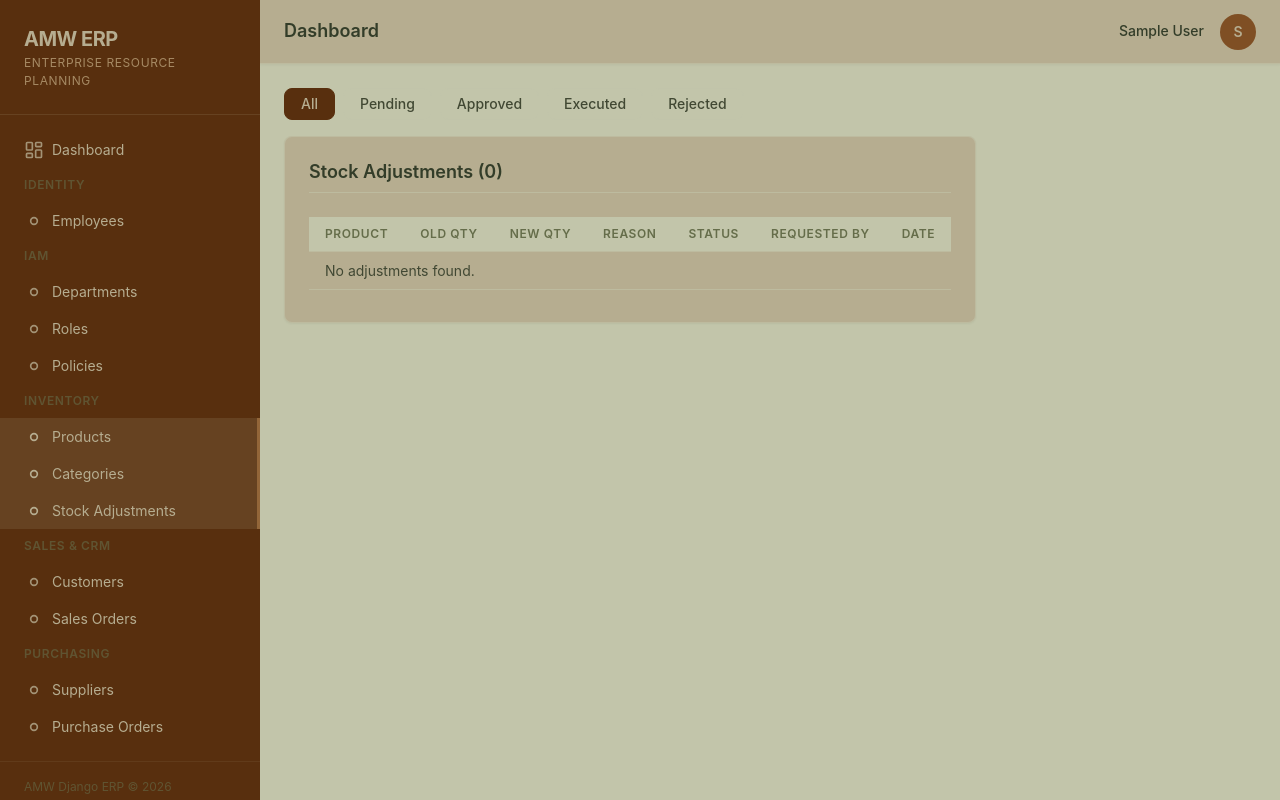
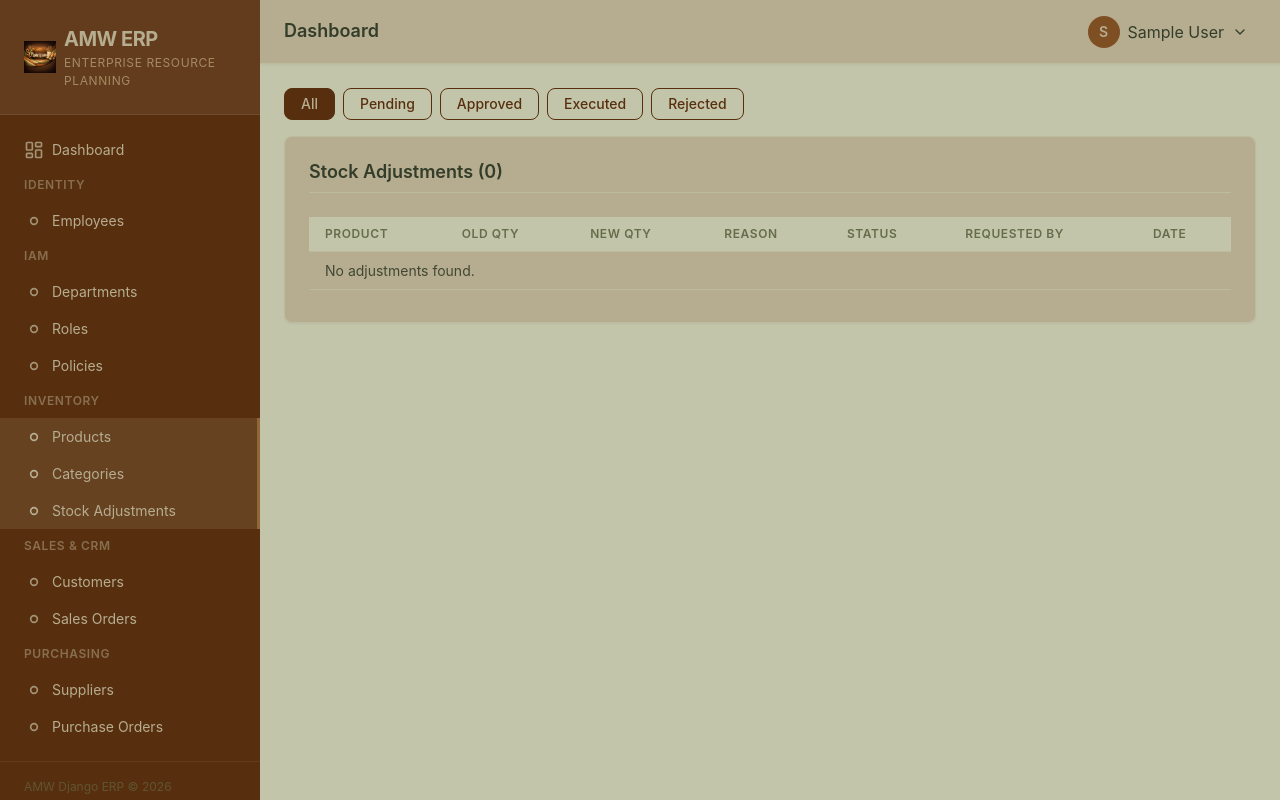
Before and after one commit to AhmadMWaddah/AMW_Django_ERP, a Django app: page /inventory/adjustments/ in a window 1280 px wide. Run offline with Django 4.2, Linux system fonts and the light colour scheme; the visitor is signed in with stand-in values (Sample User, id 1); data comes from the database, SQL or seed files in the repository; data that the repository does not hold is empty; some libraries are stand-ins or nearby versions.

Commit message:
[phase-7] Feature: Topbar dropdown, sidebar logo, icons, and button hover colors
Added profile dropdown menu in topbar with user info, dashboard link, and logout. Sidebar logo now links to dashboard and shows favicon image. Sidebar section titles now use light color for visibility on dark sidebar. Fixed sidebar icons by overriding base.css display:block on SVGs. Swapped button hover colors - primary goes to accent on hover, outlined goes to primary bg on hover. Added close-on-outside-click for dropdown.

```diff
--- a/static/styles/_layout.css
+++ b/static/styles/_layout.css
@@ -15,6 +15,7 @@
 .app-shell {
     display: flex;
     min-height: 100vh;
+    width: 100%;
     background-color: var(--color-surface-muted);
 }
 
@@ -68,6 +69,19 @@
     gap: var(--space-sm);
     padding: var(--space-lg);
     border-bottom: 1px solid rgba(182, 173, 144, 0.15);
+    text-decoration: none;
+    color: inherit;
+    transition: background-color var(--transition-fast);
+}
+
+.sidebar__brand:hover {
+    background-color: rgba(182, 173, 144, 0.1);
+}
+
+.sidebar__brand-logo-img {
+    width: 32px;
+    height: 32px;
+    flex-shrink: 0;
 }
 
 .sidebar__brand-logo {
@@ -95,8 +109,8 @@
     font-weight: var(--font-weight-semibold);
     text-transform: uppercase;
     letter-spacing: var(--letter-spacing-wide);
-    color: var(--color-text-muted);
-    opacity: 0.6;
+    color: var(--color-surface-base);
+    opacity: 0.5;
 }
 
 .sidebar__link {
@@ -108,7 +122,7 @@
     font-size: var(--font-size-sm);
     font-weight: var(--font-weight-normal);
     transition: background-color var(--transition-fast),
-                color var(--transition-fast);
+        color var(--transition-fast);
 }
 
 .sidebar__link:hover {
@@ -134,6 +148,12 @@
 
 .sidebar__link--active .sidebar__link-icon {
     opacity: 1;
+}
+
+/* Fix SVG icons in sidebar - override base.css display: block */
+.sidebar__link-icon svg {
+    display: inline-block;
+    vertical-align: middle;
 }
 
 .sidebar__link-text {
@@ -191,9 +211,38 @@
     gap: var(--space-md);
 }
 
+/* Profile Dropdown */
+.topbar__profile-dropdown {
+    position: relative;
+}
+
+.topbar__profile-btn {
+    display: flex;
+    align-items: center;
+    gap: var(--space-sm);
+    padding: var(--space-xs) var(--space-sm);
+    background: none;
+    border: none;
+    cursor: pointer;
+    color: var(--color-text-primary);
+    border-radius: var(--radius-md);
+    transition: background-color var(--transition-fast);
+}
+
+.topbar__profile-btn:hover {
+    background-color: var(--color-surface-muted);
+}
+
+.topbar__dropdown-icon {
+    width: 16px;
+    height: 16px;
+    transition: transform var(--transition-fast);
+    flex-shrink: 0;
+}
+
 .topbar__avatar {
-    width: 36px;
-    height: 36px;
+    width: 32px;
+    height: 32px;
     border-radius: var(--radius-full);
     background-color: var(--color-brand-primary-light);
     color: var(--color-surface-base);
@@ -202,24 +251,76 @@
     justify-content: center;
     font-size: var(--font-size-sm);
     font-weight: var(--font-weight-semibold);
+    flex-shrink: 0;
 }
 
-.topbar__user-info {
-    display: flex;
-    flex-direction: column;
-    align-items: flex-end;
+.topbar__dropdown {
+    position: absolute;
+    top: calc(100% + var(--space-xs));
+    right: 0;
+    min-width: 220px;
+    background-color: var(--color-surface-base);
+    border: var(--border-width) solid var(--border-color);
+    border-radius: var(--radius-md);
+    box-shadow: var(--shadow-lg);
+    display: none;
+    z-index: 50;
 }
 
-.topbar__user-name {
-    font-size: var(--font-size-sm);
-    font-weight: var(--font-weight-medium);
-    color: var(--color-text-primary);
-    line-height: 1.2;
+.topbar__dropdown--open {
+    display: block;
 }
 
-.topbar__user-role {
+.topbar__dropdown-header {
+    padding: var(--space-sm) var(--space-md);
+}
+
+.topbar__dropdown-name {
+    font-size: var(--font-size-sm);
+    font-weight: var(--font-weight-semibold);
+    color: var(--color-text-primary);
+    margin: 0;
+}
+
+.topbar__dropdown-role {
     font-size: var(--font-size-xs);
     color: var(--color-text-muted);
+    margin: 0;
+}
+
+.topbar__dropdown-divider {
+    height: 1px;
+    background-color: var(--border-color);
+}
+
+.topbar__dropdown-item {
+    display: flex;
+    align-items: center;
+    gap: var(--space-sm);
+    padding: var(--space-sm) var(--space-md);
+    font-size: var(--font-size-sm);
+    color: var(--color-text-secondary);
+    text-decoration: none;
+    transition: background-color var(--transition-fast);
+    border: none;
+    background: none;
+    width: 100%;
+    cursor: pointer;
+    text-align: left;
+}
+
+.topbar__dropdown-item:hover {
+    background-color: var(--color-surface-muted);
+    color: var(--color-text-primary);
+}
+
+.topbar__dropdown-item--logout {
+    color: var(--color-danger);
+}
+
+.topbar__dropdown-item--logout:hover {
+    background-color: var(--color-danger-light);
+    color: var(--color-danger);
 }
 
 /* ============================================================
@@ -412,6 +513,7 @@ a.card--clickable:hover {
         opacity: 0;
         transform: translateX(100%);
     }
+
     to {
         opacity: 1;
         transform: translateX(0);
@@ -423,6 +525,7 @@ a.card--clickable:hover {
         opacity: 1;
         transform: translateX(0);
     }
+
     to {
         opacity: 0;
         transform: translateX(100%);
@@ -496,8 +599,13 @@ a.card--clickable:hover {
 }
 
 @keyframes fade-in {
-    from { opacity: 0; }
-    to { opacity: 1; }
+    from {
+        opacity: 0;
+    }
+
+    to {
+        opacity: 1;
+    }
 }
 
 @keyframes modal-in {
@@ -505,6 +613,7 @@ a.card--clickable:hover {
         opacity: 0;
         transform: scale(0.95) translateY(-10px);
     }
+
     to {
         opacity: 1;
         transform: scale(1) translateY(0);
@@ -577,8 +686,8 @@ a.card--clickable:hover {
     border: var(--border-width) solid transparent;
     cursor: pointer;
     transition: background-color var(--transition-fast),
-                border-color var(--transition-fast),
-                color var(--transition-fast);
+        border-color var(--transition-fast),
+        color var(--transition-fast);
     white-space: nowrap;
 }
 
@@ -589,19 +698,20 @@ a.card--clickable:hover {
 }
 
 .btn--primary:hover {
-    background-color: var(--color-brand-primary-light);
-    border-color: var(--color-brand-primary-light);
+    background-color: var(--color-brand-accent);
+    border-color: var(--color-brand-accent);
 }
 
 .btn--outline {
     background-color: transparent;
-    color: var(--color-text-secondary);
-    border-color: var(--border-color);
+    color: var(--color-brand-primary);
+    border-color: var(--color-brand-primary);
 }
 
 .btn--outline:hover {
-    background-color: var(--color-surface-muted);
-    border-color: var(--border-color-strong);
+    background-color: var(--color-brand-primary);
+    color: var(--color-surface-base);
+    border-color: var(--color-brand-primary);
 }
 
 .btn--danger {
--- a/templates/components/sidebar.html
+++ b/templates/components/sidebar.html
@@ -2,12 +2,13 @@
 <nav class="sidebar" role="navigation" aria-label="Main navigation">
 
     {# Brand Header #}
-    <div class="sidebar__brand">
+    <a href="{% url 'Accounts:Dashboard' %}" class="sidebar__brand">
+        <img src="{% static 'images/AMW_DJ_ERP_Fav_Icon.png' %}" alt="AMW ERP Logo" class="sidebar__brand-logo-img">
         <div>
             <div class="sidebar__brand-logo">{{ app_name }}</div>
             <div class="sidebar__brand-sub">Enterprise Resource Planning</div>
         </div>
-    </div>
+    </a>
 
     {# Navigation Links #}
     <div class="sidebar__nav">
--- a/templates/components/topbar.html
+++ b/templates/components/topbar.html
@@ -5,18 +5,39 @@
     </div>
 
     <div class="topbar__right">
-        {# User Info #}
+        {# User Profile Dropdown #}
         {% if request.user.is_authenticated %}
-            <div class="topbar__user-info">
-                <span class="topbar__user-name">
-                    {{ request.user.get_full_name|default:request.user.email }}
-                </span>
-                {% if request.user.department %}
-                    <span class="topbar__user-role">{{ request.user.department.name }}</span>
-                {% endif %}
-            </div>
-            <div class="topbar__avatar" aria-hidden="true">
-                {{ request.user.first_name|default:"U"|make_list|first|upper }}
+            <div class="topbar__profile-dropdown">
+                <button class="topbar__profile-btn" onclick="this.nextElementSibling.classList.toggle('topbar__dropdown--open')" aria-haspopup="true" aria-expanded="false">
+                    <div class="topbar__avatar" aria-hidden="true">
+                        {{ request.user.first_name|default:"U"|make_list|first|upper }}
+                    </div>
+                    <span class="topbar__user-name u-hide-mobile">
+                        {{ request.user.get_full_name|default:request.user.email }}
+                    </span>
+                    {% include "_snipps_/_icon_.html" with icon="chevron-down" class="topbar__dropdown-icon" only %}
+                </button>
+                <div class="topbar__dropdown">
+                    <div class="topbar__dropdown-header">
+                        <p class="topbar__dropdown-name">{{ request.user.get_full_name|default:request.user.email }}</p>
+                        {% if request.user.department %}
+                            <p class="topbar__dropdown-role">{{ request.user.department.name }}</p>
+                        {% endif %}
+                    </div>
+                    <div class="topbar__dropdown-divider"></div>
+                    <a href="{% url 'Accounts:Dashboard' %}" class="topbar__dropdown-item">
+                        {% include "_snipps_/_icon_.html" with icon="layout-dashboard" class="topbar__dropdown-icon" only %}
+                        Dashboard
+                    </a>
+                    <div class="topbar__dropdown-divider"></div>
+                    <form method="post" action="{% url 'Accounts:Logout' %}">
+                        {% csrf_token %}
+                        <button type="submit" class="topbar__dropdown-item topbar__dropdown-item--logout">
+                            {% include "_snipps_/_icon_.html" with icon="x" class="topbar__dropdown-icon" only %}
+                            Logout
+                        </button>
+                    </form>
+                </div>
             </div>
         {% endif %}
     </div>
--- a/templates/layouts/base.html
+++ b/templates/layouts/base.html
@@ -46,6 +46,17 @@
                 });
             }
         });
+
+        // Close dropdown when clicking outside
+        document.addEventListener("click", function (e) {
+            var dropdowns = document.querySelectorAll(".topbar__dropdown");
+            var buttons = document.querySelectorAll(".topbar__profile-btn");
+            dropdowns.forEach(function (dropdown, i) {
+                if (!dropdown.contains(e.target) && !buttons[i].contains(e.target)) {
+                    dropdown.classList.remove("topbar__dropdown--open");
+                }
+            });
+        });
     </script>
 
     {# App-specific scripts #}
```
